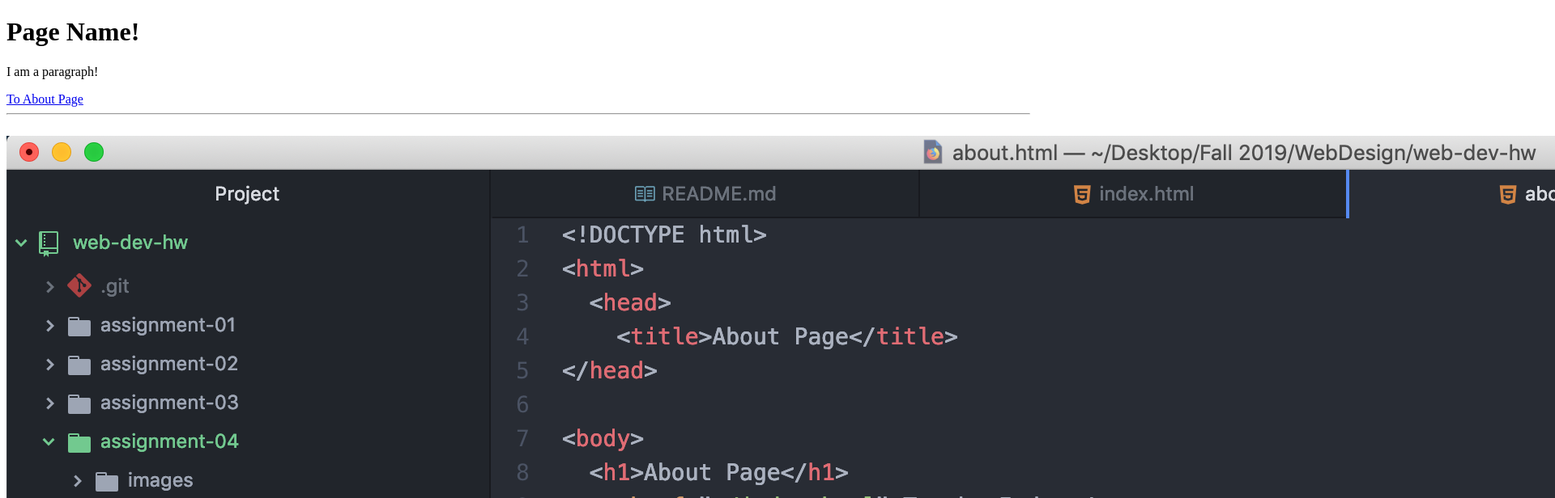
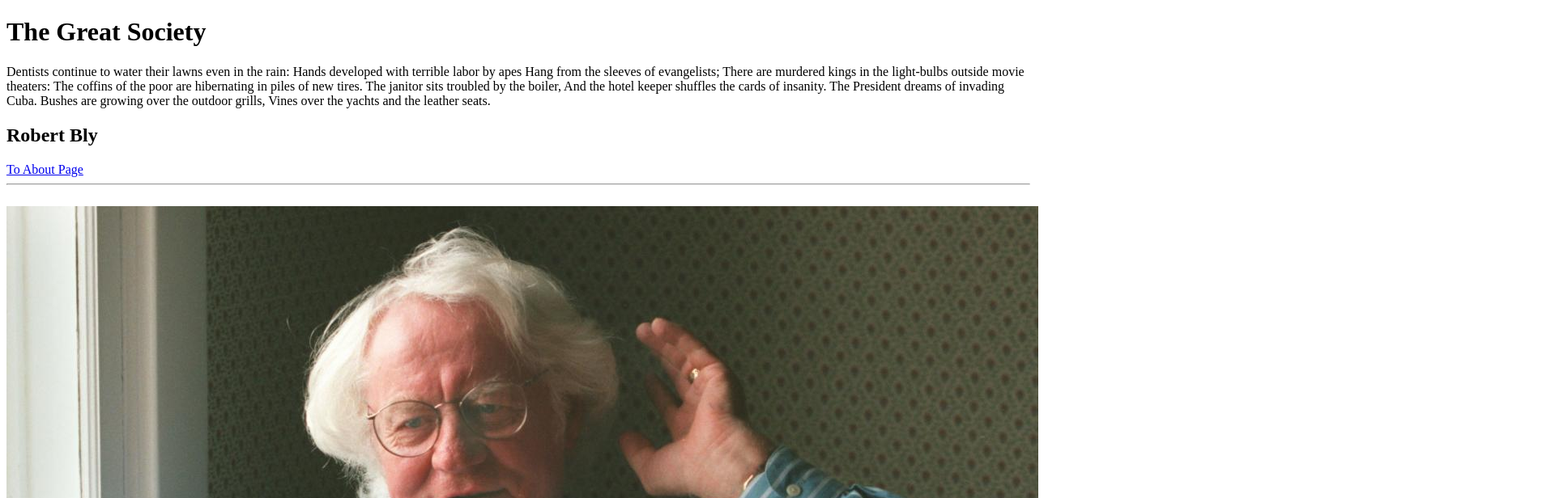
Before and after one commit to seanr2344/web-dev-hw, a plain HTML site: page assignment-04/index.html in a window 1280 px wide. Shown: the top 616 px of the page at 81% size, 1920 px wide, since content can reach past the window. Drawn offline with Linux system fonts and the light colour scheme.

Commit message:
Updated assignment 04

```diff
--- a/assignment-04/index.html
+++ b/assignment-04/index.html
@@ -1,15 +1,29 @@
 <!DOCTYPE html>
 <html>
   <head>
-    <title>Page Title</title>
+    <title>The Great Society</title>
 </head>
 
 <body>
-  <h1>Page Name!</h1>
-  <p> I am a paragraph!</p>
+  <h1>The Great Society</h1>
+  <p> Dentists continue to water their lawns even in the rain:
+Hands developed with terrible labor by apes
+Hang from the sleeves of evangelists;
+There are murdered kings in the light-bulbs outside movie theaters:
+The coffins of the poor are hibernating in piles of new tires.
+
+The janitor sits troubled by the boiler,
+And the hotel keeper shuffles the cards of insanity.
+The President dreams of invading Cuba.
+Bushes are growing over the outdoor grills,
+Vines over the yachts and the leather seats.</p>
+
+  <h2> Robert Bly </h2>
+
+
   <a href="./about.html">To About Page</a>
   <hr>
   <br>
-  <img src="./images/screenshot.png" />
+  <img src="./images/screenshot.jpeg" />
   </body>
 </html>
```
Also changed, not shown: assignment-04/about.html (+3 -1 lines), assignment-04/images/screenshot.jpeg (added), assignment-04/images/screenshot.png (deleted), 3 other files.
